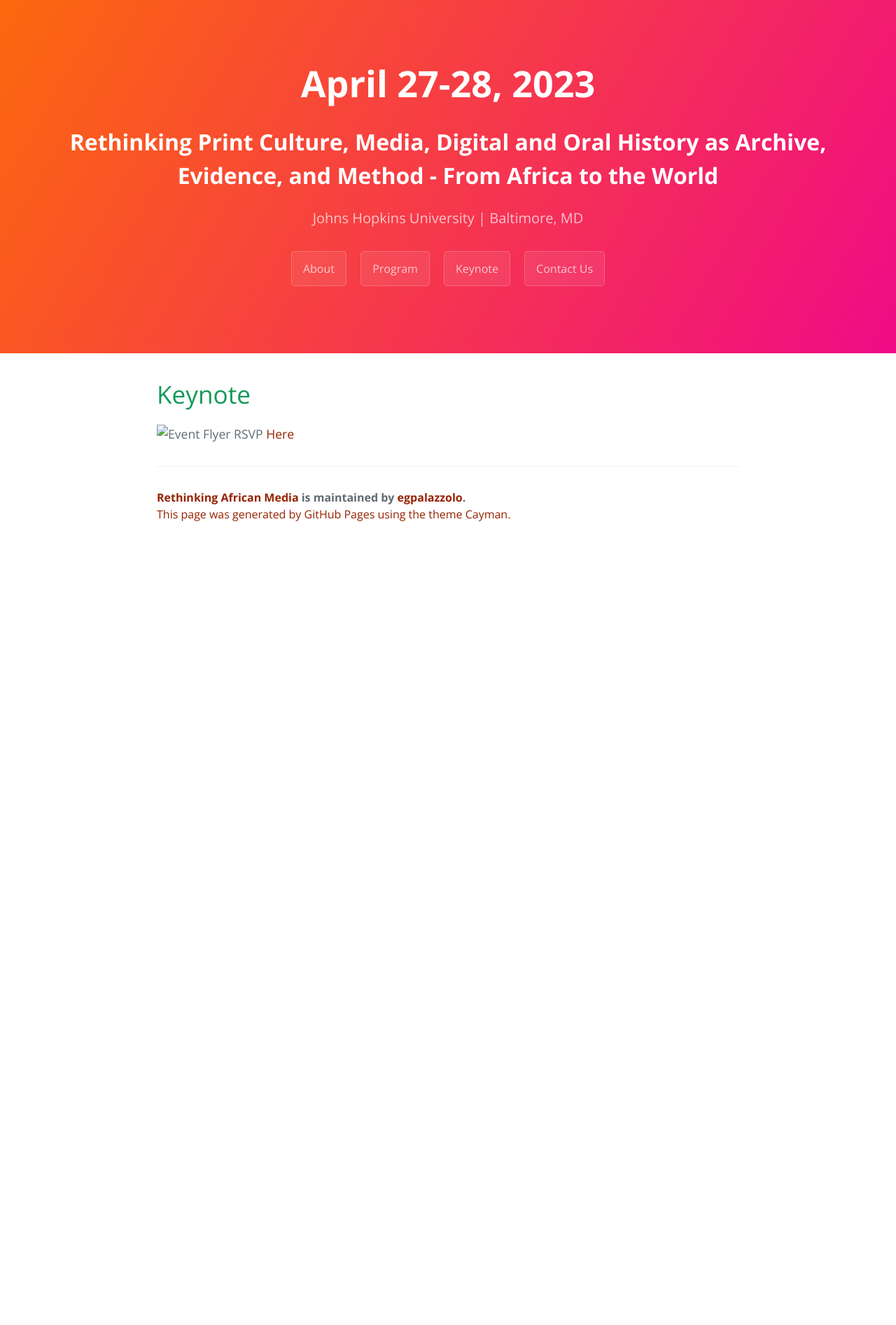
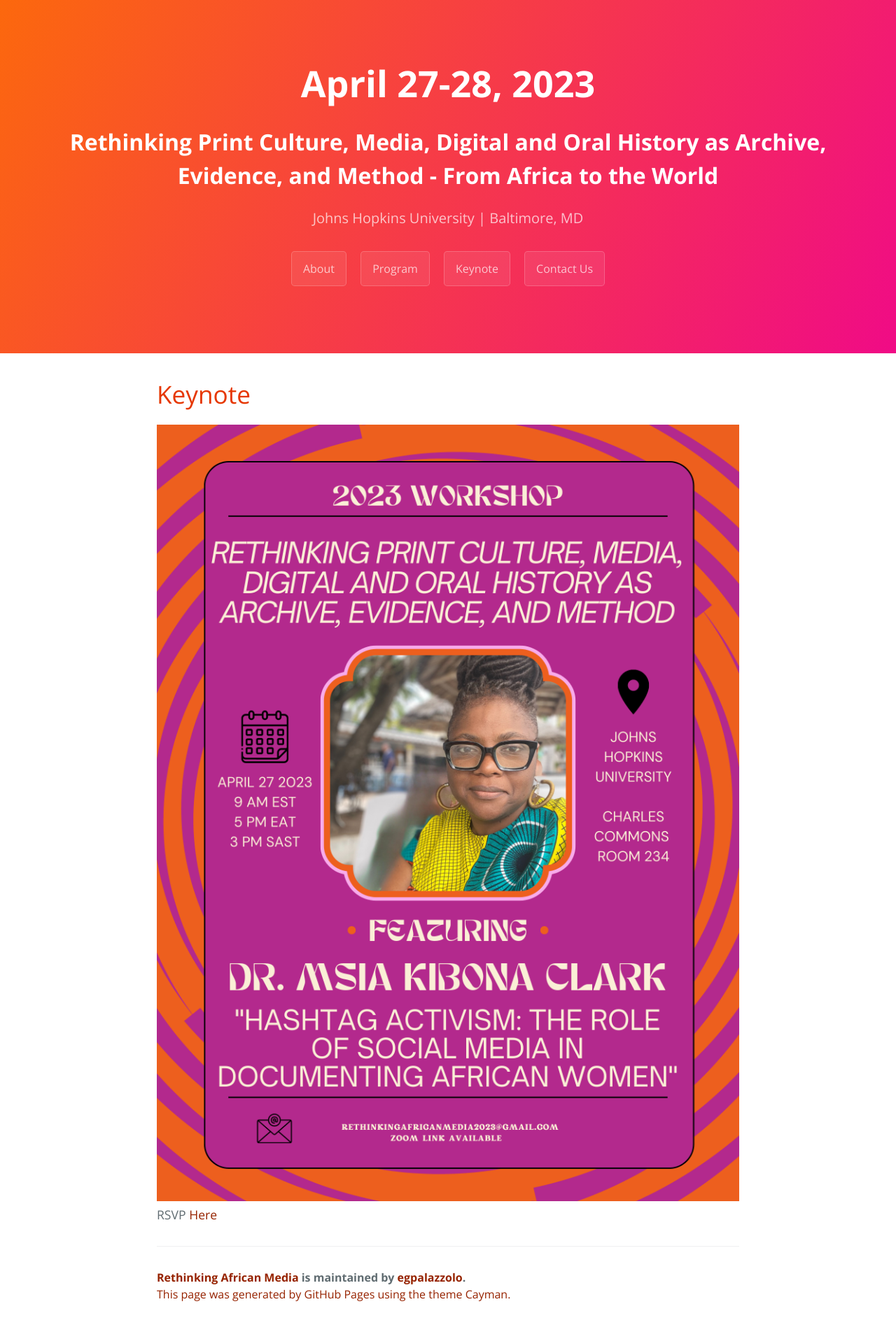
Before and after one commit to egpalazzolo/afprint, a Jekyll site: the page built from pages/keynote.md, in a window 1280 px wide. Shown: the whole page at 70% size. Built offline with Jekyll 4.4.1, drawn with Linux system fonts in a browser that asks for light colours; before the commit the page ends 900 px from its top, so only the background shows below that.

Commit message:
color changes

```diff
--- a/assets/css/style.scss
+++ b/assets/css/style.scss
@@ -29,7 +29,7 @@ a:hover { text-decoration: underline; }
 @media screen and (max-width: 42em) { .main-content { padding: 2rem 1rem; font-size: 1rem; } }
 .main-content kbd { background-color: #fafbfc; border: 1px solid #c6cbd1; border-bottom-color: #959da5; border-radius: 3px; box-shadow: inset 0 -1px 0 #959da5; color: #444d56; display: inline-block; font-size: 11px; line-height: 10px; padding: 3px 5px; vertical-align: middle; }
 .main-content img { max-width: 100%; }
-.main-content h1, .main-content h2, .main-content h3, .main-content h4, .main-content h5, .main-content h6 { margin-top: 2rem; margin-bottom: 1rem; font-weight: normal; color: E63700; }
+.main-content h1, .main-content h2, .main-content h3, .main-content h4, .main-content h5, .main-content h6 { margin-top: 2rem; margin-bottom: 1rem; font-weight: normal; color: #E63700; }
 .main-content p { margin-bottom: 1em; }
 .main-content code { padding: 2px 4px; font-family: Consolas, "Liberation Mono", Menlo, Courier, monospace; font-size: 0.9rem; color: #567482; background-color: #f3f6fa; border-radius: 0.3rem; }
 .main-content pre { padding: 0.8rem; margin-top: 0; margin-bottom: 1rem; font: 1rem Consolas, "Liberation Mono", Menlo, Courier, monospace; color: #567482; word-wrap: normal; background-color: #f3f6fa; border: solid 1px #dce6f0; border-radius: 0.3rem; }
--- a/pages/keynote.md
+++ b/pages/keynote.md
@@ -7,5 +7,5 @@ permalink: /keynote/
 
 # Keynote
 
-![Event Flyer](_site/assets/css/images/afprint_keynote.jpeg)
+![Event Flyer](../assets/css/images/afprint_keynote.jpeg)
 RSVP [Here](https://docs.google.com/forms/d/e/1FAIpQLScelKAZUud_q_hu3fmhaBa_SfbmrJeFB8MeHyPwD88EqZ0tlA/viewform?usp=sf_link)
```
